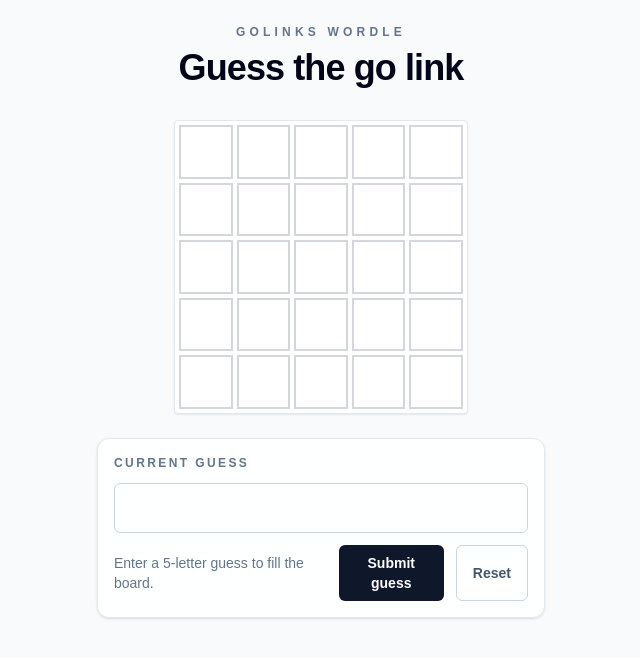
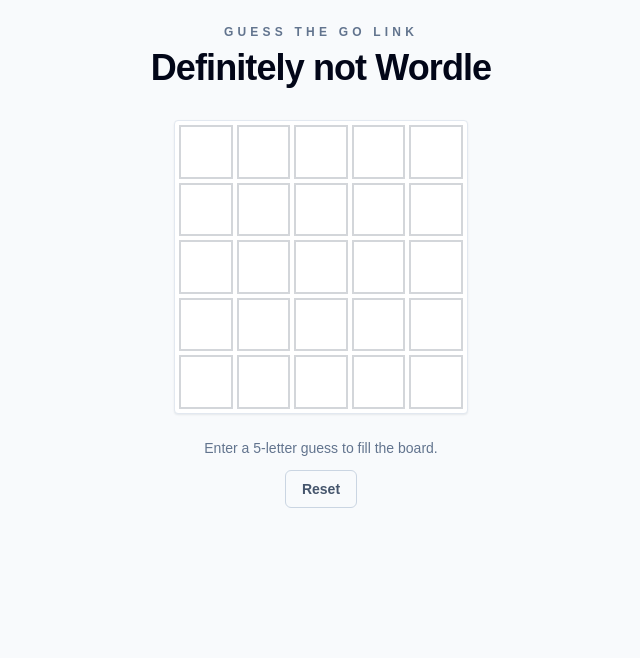
Before and after one commit to davidk003/golinks-wordle, a Next.js app: page / in a window 1280 px wide. Shown: the top 658 px of the page, without its empty margins (319-959 px from the left). Built offline with nearby package versions, Linux system fonts and the light colour scheme.

Commit message:
removed input field for implicit field

```diff
--- a/app/WordleGame.tsx
+++ b/app/WordleGame.tsx
@@ -1,6 +1,6 @@
 "use client";
 
-import { FormEvent, useEffect, useRef, useState } from "react";
+import { useEffect, useRef, useState } from "react";
 
 const WORD_LENGTH = 5;
 const MAX_GUESSES = 5;
@@ -44,15 +44,33 @@
   return value.replace(/[^a-z]/gi, "").slice(0, WORD_LENGTH).toUpperCase();
 }
 
-function isEditableTarget(target: EventTarget | null) {
+function isTextEntryTarget(target: EventTarget | null) {
   if (!(target instanceof HTMLElement)) {
     return false;
   }
 
   return (
     target.isContentEditable ||
-    target.closest("input, textarea, select, button, a[href], [contenteditable]") !==
-      null
+    target.closest("input, textarea, select, [contenteditable]") !== null
+  );
+}
+
+function isActivationTarget(target: EventTarget | null) {
+  if (!(target instanceof HTMLElement)) {
+    return false;
+  }
+
+  return target.closest("button, a[href]") !== null;
+}
+
+function isModifiedKeyboardEvent(event: KeyboardEvent) {
+  return (
+    event.defaultPrevented ||
+    event.isComposing ||
+    event.metaKey ||
+    event.ctrlKey ||
+    event.altKey ||
+    isTextEntryTarget(event.target)
   );
 }
 
@@ -64,18 +82,11 @@
 
 export function WordleGame() {
   const [game, setGame] = useState<GameState>(initialGameState);
-  const formRef = useRef<HTMLFormElement>(null);
+  const submitGuessRef = useRef<() => void>(() => {});
 
   useEffect(() => {
     function handleKeyDown(event: KeyboardEvent) {
-      if (
-        event.defaultPrevented ||
-        event.isComposing ||
-        event.metaKey ||
-        event.ctrlKey ||
-        event.altKey ||
-        isEditableTarget(event.target)
-      ) {
+      if (isModifiedKeyboardEvent(event)) {
         return;
       }
 
@@ -112,8 +123,12 @@
       }
 
       if (event.key === "Enter") {
+        if (isActivationTarget(event.target)) {
+          return;
+        }
+
         event.preventDefault();
-        formRef.current?.requestSubmit();
+        submitGuessRef.current();
       }
     }
 
@@ -134,23 +149,7 @@
     return "";
   });
 
-  function handleGuessChange(value: string) {
-    setGame((current) => ({
-      ...current,
-      currentGuess:
-        current.status === "playing" && !current.isSubmitting
-          ? sanitizeGuess(value)
-          : current.currentGuess,
-      message:
-        current.status === "playing" && !current.isSubmitting
-          ? initialGameState.message
-          : current.message,
-    }));
-  }
-
-  async function handleSubmit(event: FormEvent<HTMLFormElement>) {
-    event.preventDefault();
-
+  async function submitCurrentGuess() {
     if (game.status !== "playing" || game.isSubmitting) {
       return;
     }
@@ -227,6 +226,10 @@
     }
   }
 
+  submitGuessRef.current = () => {
+    void submitCurrentGuess();
+  };
+
   function handleReset() {
     setGame(initialGameState);
   }
@@ -254,39 +257,10 @@
         )}
       </div>
 
-      <form
-        ref={formRef}
-        onSubmit={handleSubmit}
-        className="flex w-full flex-col gap-3 rounded-xl border border-slate-200 bg-white/90 p-4 shadow-sm"
-      >
-        <label className="text-xs font-bold uppercase tracking-[0.2em] text-slate-500" htmlFor="guess">
-          Current guess
-        </label>
-        <input
-          id="guess"
-          name="guess"
-          type="text"
-          value={game.currentGuess}
-          onChange={(event) => handleGuessChange(event.target.value)}
-          disabled={game.status !== "playing" || game.isSubmitting}
-          maxLength={WORD_LENGTH}
-          autoComplete="off"
-          className="rounded-md border border-slate-300 px-4 py-2.5 text-center text-xl font-black uppercase tracking-[0.32em] outline-none focus:border-[#6aaa64] focus:ring-2 focus:ring-[#6aaa64]/15"
-          aria-describedby="game-message"
-        />
-
-        <div className="flex flex-col gap-3 sm:flex-row sm:items-center sm:justify-between">
+      <div className="flex w-full flex-col items-center gap-3 text-center">
         <p id="game-message" className="text-sm text-slate-500" aria-live="polite">
           {game.message}
         </p>
-          <div className="flex gap-3">
-            <button
-              type="submit"
-              disabled={game.status !== "playing" || game.isSubmitting}
-              className="rounded-md bg-slate-900 px-4 py-2 text-sm font-bold text-white disabled:cursor-not-allowed disabled:bg-slate-300"
-            >
-              {game.isSubmitting ? "Checking..." : "Submit guess"}
-            </button>
         <button
           type="button"
           onClick={handleReset}
@@ -295,8 +269,6 @@
           Reset
         </button>
       </div>
-        </div>
-      </form>
     </section>
   );
 }
--- a/app/layout.tsx
+++ b/app/layout.tsx
@@ -13,7 +13,7 @@
 });
 
 export const metadata: Metadata = {
-  title: "GoLinks Wordle",
+  title: "Definitely not Wordle",
   description: "A Wordle-style game for guessing internal go links.",
 };
 
--- a/app/page.tsx
+++ b/app/page.tsx
@@ -5,10 +5,10 @@
     <main className="flex min-h-full flex-1 flex-col items-center bg-slate-50 px-4 py-6 text-slate-950 sm:px-8">
       <header className="w-full max-w-md text-center">
         <p className="text-xs font-bold uppercase tracking-[0.35em] text-slate-500">
-          GoLinks Wordle
+          Guess the go link
         </p>
         <h1 className="mt-2 text-3xl font-black tracking-tight sm:text-4xl">
-          Guess the go link
+          Definitely not Wordle
         </h1>
       </header>
 
```
Lines whose indentation alone changed are shown as unchanged.
